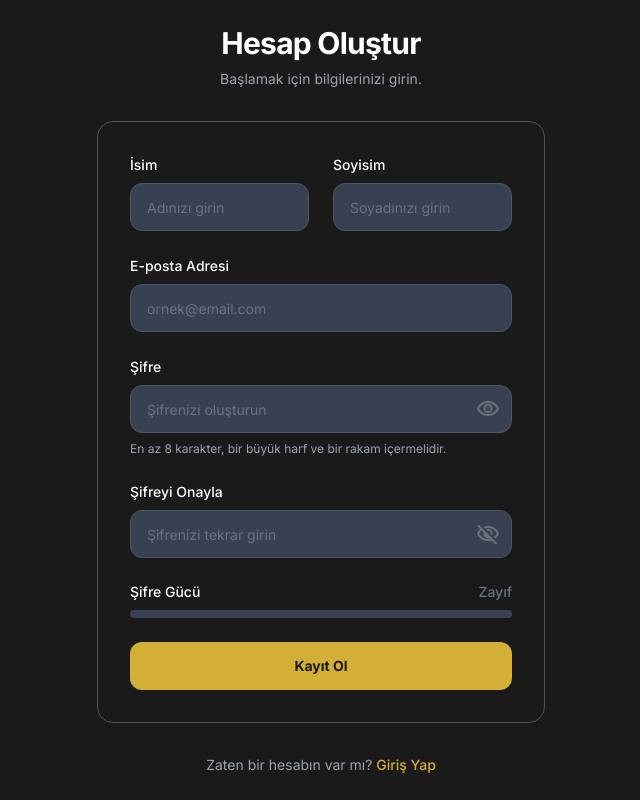
After one commit to arnisel/todolist.github.io, a Flask app: page /register in a window 1280 px wide. The commit adds this page. Shown: the whole page, without its empty margins (319-959 px from the left). Run offline with Flask 2, Linux system fonts and the light colour scheme; some libraries are stand-ins or nearby versions.

Commit message:
giriş sayfası ve kayıt sayfası oluşturdum

```diff
--- a/app.py
+++ b/app.py
@@ -1,7 +1,9 @@
 from datetime import datetime
-from flask import Flask, render_template, request, redirect, url_for
+import os
+from flask import Flask, render_template, request, redirect, url_for, session
 
 app = Flask(__name__, template_folder='templates')
+app.secret_key = os.environ.get('SECRET_KEY', 'dev-secret-key')
 
 
 @app.context_processor
@@ -64,7 +66,7 @@ def index():
     this_week = sum(1 for t in TASKS if t.get('status') == 'done')
     upcoming = sum(1 for t in TASKS if t.get('status') == 'in_progress')
     data = {
-        'user_name': 'Arnis',
+        'user_name': session.get('user', 'Arnis'),
         'today_tasks': today_tasks,
         'this_week': this_week,
         'upcoming': upcoming
@@ -74,7 +76,7 @@ def index():
 
 @app.route('/tasks')
 def tasks():
-    return render_template('tasks.html', user_name='Arnis', tasks=TASKS)
+    return render_template('tasks.html', user_name=session.get('user', 'Arnis'), tasks=TASKS)
 
 
 @app.route('/add_task', methods=['POST'])
@@ -130,19 +132,77 @@ def toggle_task():
 @app.route('/projects')
 def projects():
     # placeholder projects view
-    return render_template('projects.html', user_name='Arnis')
+    return render_template('projects.html', user_name=session.get('user', 'Arnis'))
 
 
 @app.route('/reports')
 def reports():
     # placeholder reports view
-    return render_template('reports.html', user_name='Arnis')
+    return render_template('reports.html', user_name=session.get('user', 'Arnis'))
 
 
 @app.route('/calendar')
 def calendar():
     # simple placeholder calendar page
-    return render_template('calendar.html', user_name='Arnis')
+    return render_template('calendar.html', user_name=session.get('user', 'Arnis'))
+
+
+@app.before_request
+def require_login():
+    # Allow unauthenticated access to login, register and static assets
+    allowed_endpoints = ('login', 'register', 'static')
+    # if endpoint is None (weird requests) or in allowed, skip
+    endpoint = request.endpoint
+    if endpoint is None or endpoint in allowed_endpoints:
+        return
+    if not session.get('user'):
+        # preserve next param to redirect after login
+        return redirect(url_for('login', next=request.path))
+
+
+@app.route('/login', methods=['GET', 'POST'])
+def login():
+    # Demo login: set session and redirect to home (or next)
+    if session.get('user'):
+        return redirect(url_for('index'))
+
+    if request.method == 'POST':
+        email = request.form.get('email')
+        password = request.form.get('password')
+        if email:
+            session['user'] = email
+            # redirect to next if provided
+            next_url = request.args.get('next') or url_for('index')
+            return redirect(next_url)
+        return render_template('login.html')
+
+    return render_template('login.html')
+
+
+@app.route('/logout')
+def logout():
+    session.pop('user', None)
+    return redirect(url_for('login'))
+
+
+@app.route('/register', methods=['GET', 'POST'])
+def register():
+    # Demo registration: create session user and redirect to index
+    if session.get('user'):
+        return redirect(url_for('index'))
+
+    if request.method == 'POST':
+        email = request.form.get('email')
+        password = request.form.get('password')
+        password_confirm = request.form.get('password_confirm')
+        # very basic validation
+        if email and password and password == password_confirm:
+            session['user'] = email
+            return redirect(url_for('index'))
+        # in case of failure, re-render the form (no flash for simplicity)
+        return render_template('register.html')
+
+    return render_template('register.html')
 
 
 if __name__ == '__main__':
--- a/templates/base.html
+++ b/templates/base.html
@@ -70,7 +70,7 @@
           <span class="material-symbols-outlined text-text-muted-light dark:text-text-muted-dark">account_circle</span>
           <p class="text-sm font-medium">Profil</p>
         </a>
-        <a class="flex items-center gap-3 rounded px-3 py-2 text-text-light dark:text-text-dark hover:bg-black/5 dark:hover:bg-white/5" href="#">
+        <a class="flex items-center gap-3 rounded px-3 py-2 text-text-light dark:text-text-dark hover:bg-black/5 dark:hover:bg-white/5" href="{{ url_for('logout') }}">
           <span class="material-symbols-outlined text-text-muted-light dark:text-text-muted-dark">logout</span>
           <p class="text-sm font-medium">Çıkış</p>
         </a>
--- /dev/null
+++ b/templates/register.html
@@ -0,0 +1,144 @@
+<!DOCTYPE html>
+
+<html class="dark" lang="tr"><head>
+<meta charset="utf-8"/>
+<meta content="width=device-width, initial-scale=1.0" name="viewport"/>
+<title>Kayıt Ol - Görev Yöneticisi</title>
+<script src="https://cdn.tailwindcss.com?plugins=forms,container-queries"></script>
+<link href="https://fonts.googleapis.com/css2?family=Inter:wght@400;500;700;900&amp;display=swap" rel="stylesheet"/>
+<link href="https://fonts.googleapis.com/css2?family=Material+Symbols+Outlined:opsz,wght,FILL,GRAD@20..48,100..700,0..1,0..200" rel="stylesheet"/>
+<style>
+        .material-symbols-outlined {
+            font-variation-settings: 'FILL' 0, 'wght' 400, 'GRAD' 0, 'opsz' 24;
+            font-size: 24px;
+        }
+    </style>
+<script>
+        tailwind.config = {
+            darkMode: "class",
+            theme: {
+                extend: {
+                    colors: {
+                        "primary": "#d4af37",
+                        "background-light": "#FFFFFF",
+                        "background-dark": "#1A1A1A",
+                        "text-light": "#1A1A1A",
+                        "text-dark": "#FFFFFF",
+                        "border-light": "#E5E7EB",
+                        "border-dark": "#4B5563",
+                        "input-bg-light": "#F9FAFB",
+                        "input-bg-dark": "#374151"
+                    },
+                    fontFamily: {
+                        "display": ["Inter", "sans-serif"]
+                    },
+                    borderRadius: {
+                        "DEFAULT": "0.5rem",
+                        "lg": "0.75rem",
+                        "xl": "1rem",
+                        "full": "9999px"
+                    },
+                },
+            },
+        }
+    </script>
+</head>
+<body class="font-display bg-background-light dark:bg-background-dark text-text-light dark:text-text-dark antialiased">
+<div class="relative flex min-h-screen w-full flex-col items-center justify-center p-4">
+<div class="w-full max-w-md space-y-8">
+<div class="text-center">
+<h1 class="text-3xl font-bold tracking-tight text-text-light dark:text-text-dark">Hesap Oluştur</h1>
+<p class="mt-2 text-sm text-gray-500 dark:text-gray-400">Başlamak için bilgilerinizi girin.</p>
+</div>
+<div class="rounded-xl border border-border-light dark:border-border-dark bg-background-light dark:bg-background-dark p-8 shadow-sm">
+<form action="{{ url_for('register') }}" class="space-y-6" method="POST">
+<div class="flex flex-col gap-6 sm:flex-row">
+<label class="flex flex-col flex-1">
+<p class="text-sm font-medium leading-normal pb-2">İsim</p>
+<input name="first_name" class="form-input w-full rounded-lg border border-border-light dark:border-border-dark bg-input-bg-light dark:bg-input-bg-dark text-text-light dark:text-text-dark placeholder:text-gray-400 dark:placeholder:text-gray-500 focus:border-primary focus:ring-primary h-12 px-4 text-sm font-normal" placeholder="Adınızı girin" type="text"/>
+</label>
+<label class="flex flex-col flex-1">
+<p class="text-sm font-medium leading-normal pb-2">Soyisim</p>
+<input name="last_name" class="form-input w-full rounded-lg border border-border-light dark:border-border-dark bg-input-bg-light dark:bg-input-bg-dark text-text-light dark:text-text-dark placeholder:text-gray-400 dark:placeholder:text-gray-500 focus:border-primary focus:ring-primary h-12 px-4 text-sm font-normal" placeholder="Soyadınızı girin" type="text"/>
+</label>
+</div>
+<label class="flex flex-col">
+<p class="text-sm font-medium leading-normal pb-2">E-posta Adresi</p>
+<input name="email" class="form-input w-full rounded-lg border border-border-light dark:border-border-dark bg-input-bg-light dark:bg-input-bg-dark text-text-light dark:text-text-dark placeholder:text-gray-400 dark:placeholder:text-gray-500 focus:border-primary focus:ring-primary h-12 px-4 text-sm font-normal" placeholder="ornek@email.com" type="email"/>
+</label>
+<label class="flex flex-col">
+<p class="text-sm font-medium leading-normal pb-2">Şifre</p>
+<div class="relative flex w-full items-stretch">
+<input id="password" name="password" class="form-input w-full rounded-lg border border-border-light dark:border-border-dark bg-input-bg-light dark:bg-input-bg-dark text-text-light dark:text-text-dark placeholder:text-gray-400 dark:placeholder:text-gray-500 focus:border-primary focus:ring-primary h-12 pl-4 pr-10 text-sm font-normal" placeholder="Şifrenizi oluşturun" type="password"/>
+<div class="absolute inset-y-0 right-0 flex cursor-pointer items-center pr-3 text-gray-400 dark:text-gray-500 hover:text-primary">
+<span class="material-symbols-outlined">visibility</span>
+</div>
+</div>
+<p class="text-xs text-gray-500 dark:text-gray-400 pt-2">En az 8 karakter, bir büyük harf ve bir rakam içermelidir.</p>
+</label>
+<label class="flex flex-col">
+<p class="text-sm font-medium leading-normal pb-2">Şifreyi Onayla</p>
+<div class="relative flex w-full items-stretch">
+<input name="password_confirm" class="form-input w-full rounded-lg border border-border-light dark:border-border-dark bg-input-bg-light dark:bg-input-bg-dark text-text-light dark:text-text-dark placeholder:text-gray-400 dark:placeholder:text-gray-500 focus:border-primary focus:ring-primary h-12 pl-4 pr-10 text-sm font-normal" placeholder="Şifrenizi tekrar girin" type="password"/>
+<div class="absolute inset-y-0 right-0 flex cursor-pointer items-center pr-3 text-gray-400 dark:text-gray-500 hover:text-primary">
+<span class="material-symbols-outlined">visibility_off</span>
+</div>
+</div>
+</label>
+<div>
+<div class="flex items-center justify-between">
+<p class="text-sm font-medium">Şifre Gücü</p>
+<p id="passwordStrengthText" class="text-sm font-medium text-gray-500">—</p>
+</div>
+<div class="mt-2 h-2 w-full rounded-full bg-gray-200 dark:bg-gray-700">
+    <div id="passwordStrengthBar" class="h-2 rounded-full bg-transparent" style="width:0%"></div>
+</div>
+</div>
+<button class="flex w-full items-center justify-center rounded-lg bg-primary h-12 px-6 text-sm font-bold text-background-dark transition-colors hover:bg-opacity-90 focus:outline-none focus:ring-2 focus:ring-primary focus:ring-offset-2 dark:focus:ring-offset-background-dark" type="submit">Kayıt Ol</button>
+</form>
+</div>
+<p class="text-center text-sm text-gray-500 dark:text-gray-400">
+                Zaten bir hesabın var mı?
+                <a class="font-medium text-primary hover:underline" href="{{ url_for('login') }}">Giriş Yap</a>
+</p>
+</div>
+</div>
+<script>
+    (function(){
+        const pwd = document.getElementById('password');
+        const text = document.getElementById('passwordStrengthText');
+        const bar = document.getElementById('passwordStrengthBar');
+        if(!pwd) return;
+        function scorePassword(s){
+            let score = 0;
+            if(!s) return 0;
+            if(s.length >= 8) score++;
+            if(/[A-Z]/.test(s)) score++;
+            if(/[0-9]/.test(s)) score++;
+            if(/[^A-Za-z0-9]/.test(s)) score++;
+            return score; // 0..4
+        }
+        function update(){
+            const s = pwd.value;
+            let score = scorePassword(s);
+            // if too short, force low
+            if(s.length > 0 && s.length < 8) score = Math.min(score, 1);
+            const percent = Math.round((score/4)*100);
+            bar.style.width = percent + '%';
+            // color + label
+            let label = 'Zayıf';
+            let color = 'bg-red-500';
+            if(score <= 1){ label = 'Zayıf'; color = 'bg-red-500'; }
+            else if(score == 2){ label = 'Orta'; color = 'bg-orange-500'; }
+            else if(score == 3){ label = 'Güçlü'; color = 'bg-green-500'; }
+            else if(score == 4){ label = 'Çok Güçlü'; color = 'bg-teal-400'; }
+            text.textContent = label;
+            // set color classes (remove previous bg-*)
+            bar.className = 'h-2 rounded-full ' + color;
+        }
+        pwd.addEventListener('input', update);
+        // initialize
+        update();
+    })();
+</script>
+</body></html>
```
Also changed, not shown: templates/login.html (added, +88 -0 lines).
